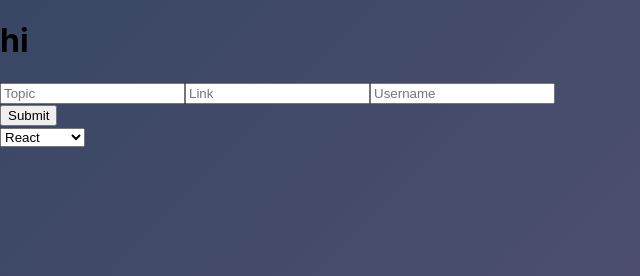
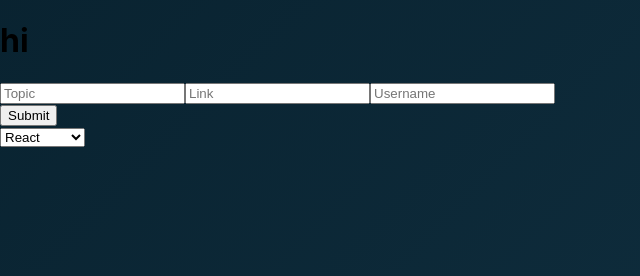
Before and after one commit to CodeWordJava/w9_frontend-project, a React app in the folder project/: page / in a window 1280 px wide. Shown: the whole page, without its empty margins (0-640 px from the left). Built offline with nearby package versions, Linux system fonts and the light colour scheme.

Commit message:
bg adjusted

```diff
--- a/project/src/Components/App/App.css
+++ b/project/src/Components/App/App.css
@@ -9,7 +9,7 @@ html, body {
 }
 
 body {
-    background: linear-gradient(-45deg, #295166, #254159, #525072, #153b50);
+    background: linear-gradient(-45deg, #295166, #283d4f, #0f2d3d, #01151F);
     background-size: 400% 400%;
     animation: gradient 100s ease infinite;
 }
```
